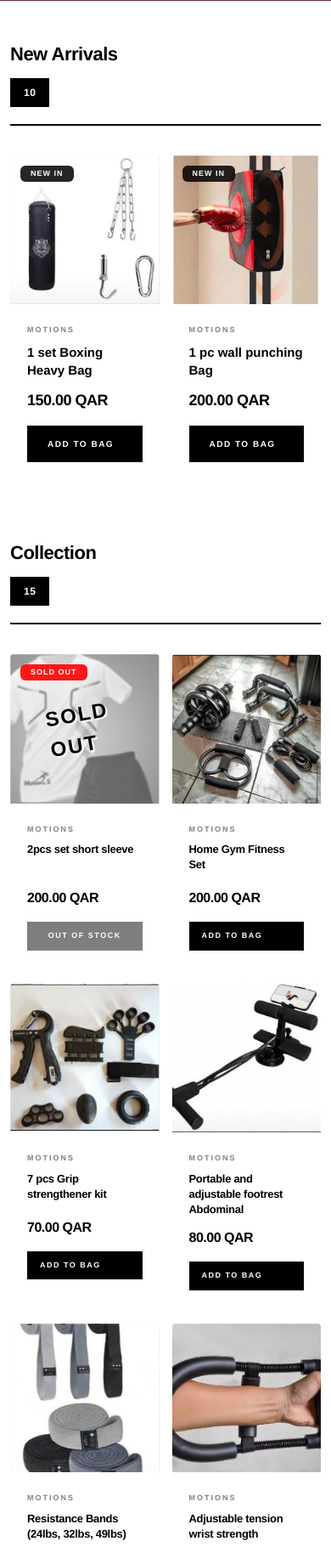
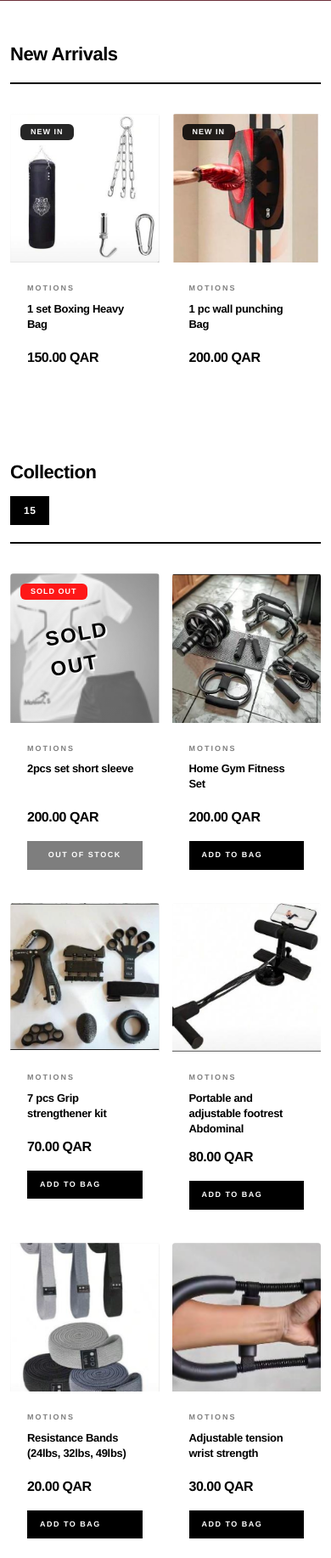
Before and after one commit to impdemacc71/sportstore, a Django app: page / in a window 390 px wide. Shown: the part 452-2286 px from the top of the page at 85% size. Run offline with Django 5.2, Linux system fonts and the light colour scheme; data comes from the database, SQL or seed files in the repository; both versions use the stored data as it was after the commit.

Commit message:
Unify New Arrival tiles with Collection tiles - add Quick View hover effect

```diff
--- a/sportstore/settings.py
+++ b/sportstore/settings.py
@@ -25,7 +25,7 @@ SECRET_KEY = 'django-insecure-2)mxu#7ro@0kc!vw^2d2cu4kw-ana8t#tvhy)-v6i88u=w3k7%
 # SECURITY WARNING: don't run with debug turned on in production!
 DEBUG = True
 
-ALLOWED_HOSTS = ['hafisnk123.pythonanywhere.com', 'localhost']
+ALLOWED_HOSTS = ['hafisnk123.pythonanywhere.com', 'localhost','127.0.0.1']
 
 
 # Application definition
--- a/store/templates/store/product_list.html
+++ b/store/templates/store/product_list.html
@@ -268,6 +268,11 @@
     .new-arrival-info .btn-view-product span {
         position: relative;
         z-index: 1;
+    }
+
+    /* Product cards in New Arrivals section */
+    .new-arrivals-scroll .product-card {
+        flex: 0 0 calc((100% - 75px) / 4);
     }
 
     /* Navigation Arrows */
@@ -624,7 +629,7 @@
             font-size: 11px;
         }
 
-        .new-arrival-card {
+        .new-arrivals-scroll .product-card {
             flex: 0 0 calc((100% - 50px) / 3);
         }
 
@@ -670,7 +675,7 @@
             padding-top: 100%;
         }
 
-        .new-arrival-card {
+        .new-arrivals-scroll .product-card {
             flex: 0 0 calc((100% - 20px) / 2);
         }
 
@@ -725,7 +730,7 @@
             font-size: 9px;
         }
 
-        .new-arrival-card {
+        .new-arrivals-scroll .product-card {
             flex: 0 0 calc((100% - 15px) / 2);
         }
 
@@ -765,39 +770,41 @@
         </div>
         {% else %}
         <!-- New Arrivals Section -->
-        {% with new_arrivals=products|dictsortreversed:"created_date"|slice:":10" %}
+        {% with new_arrivals=products|dictsortreversed:"created_date" %}
             {% if new_arrivals %}
             <div class="new-arrivals-section">
                 <div class="section-header">
                     <h2 class="section-title">New Arrivals</h2>
-                    <span class="section-count">{{ new_arrivals|length }}</span>
                 </div>
                 <div class="new-arrivals-wrapper">
                     <button class="nav-arrow prev" id="newArrivalsPrev">‹</button>
                     <div class="new-arrivals-scroll" id="newArrivalsScroll">
                         {% for product in new_arrivals %}
                             {% if product.is_new_arrival and product.is_in_stock %}
-                            <div class="new-arrival-card">
-                                <div class="new-arrival-image">
-                                    {% if product.image %}
-                                        <img src="{{ product.image.url }}" alt="{{ product.name }}">
-                                    {% endif %}
+                            <div class="product-card">
+                                {% if product.image %}
+                                <div class="product-image-wrapper">
+                                    <img src="{{ product.image.url }}" alt="{{ product.name }}">
+
+                                    <!-- Badges -->
                                     <div class="product-badges">
-                                        <span class="badge badge-new">NEW IN</span>
+                                        {% if product.is_new_arrival %}
+                                            <span class="badge badge-new">NEW IN</span>
+                                        {% endif %}
                                     </div>
+
                                     <div class="quick-actions">
                                         <a href="{% url 'product_detail' product.id %}" class="btn-view-product">
                                             <span>Quick View</span>
                                         </a>
                                     </div>
                                 </div>
-                                <div class="new-arrival-info">
+                                {% endif %}
+
+                                <div class="product-info">
                                     <div class="product-brand">MOTIONS</div>
-                                    <a href="{% url 'product_detail' product.id %}" class="new-arrival-name">{{ product.name }}</a>
-                                    <div class="new-arrival-price">{{ product.price }} QAR</div>
-                                    <a href="{% url 'product_detail' product.id %}" class="btn-view-product">
-                                        <span>Add to Bag</span>
-                                    </a>
+                                    <a href="{% url 'product_detail' product.id %}" class="product-name">{{ product.name }}</a>
+                                    <div class="product-price">{{ product.price }} QAR</div>
                                 </div>
                             </div>
                             {% endif %}
```
Also changed, not shown: db.sqlite3.
